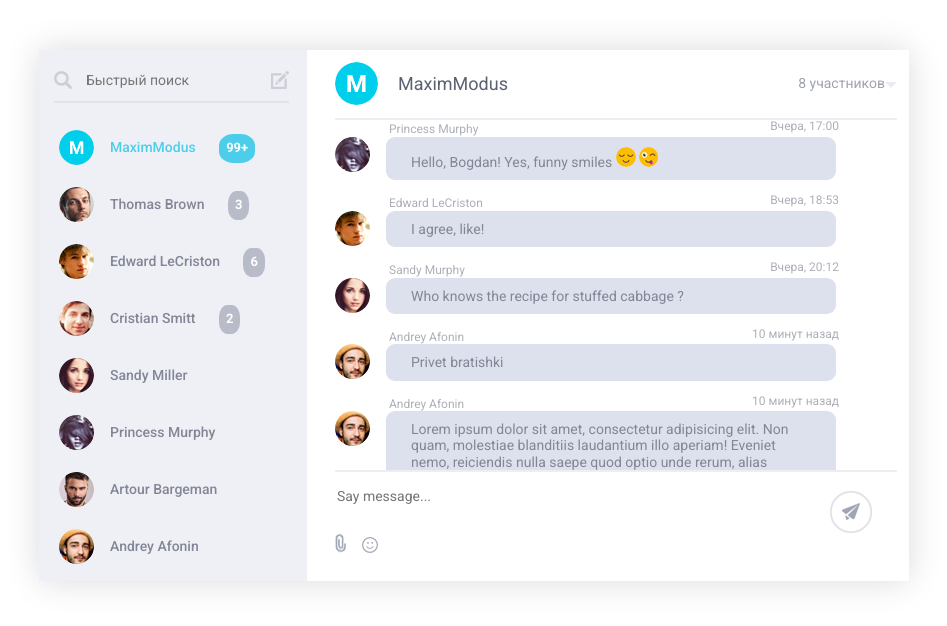
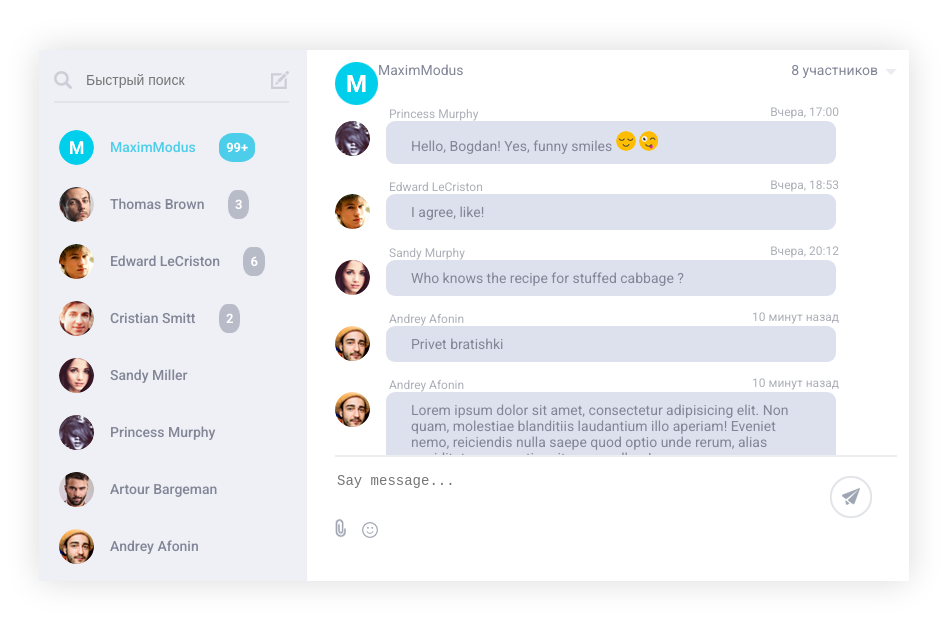
Before and after one commit to plainview1/chat, a plain HTML site: page index.html in a window 1280 px wide. Both pictures are taken after a click on the element 1017 px from the left and 512 px from the top of the page. Shown: the whole page, without its empty margins (166-1113 px from the left). Drawn offline with nearby package versions, Linux system fonts and the light colour scheme.

Commit message:
Update index.html

```diff
--- a/index.html
+++ b/index.html
@@ -5,8 +5,6 @@
 	<title>Test</title>
 	<link href='https://fonts.googleapis.com/css?family=Roboto:400,500,700' rel='stylesheet' type='text/css'>
 	<link rel="stylesheet" href="custom.css">
-	<link rel="stylesheet" href="normalize.css">
-<script type="text/javascript" src="http://ajax.googleapis.com/ajax/libs/jquery/1.4.2/jquery.min.js"></script>
 </head>
 <body>
 	<div class="container">
@@ -60,11 +58,15 @@
 		<!-- Window Start -->
 
 		<div class="window">
-			<div class="w-header">
+			<div class="masthead">
 				<img src="img/big1.png" alt="" class="fl">
 				<a>MaximModus</a>
-				<span class="count fr spoiler_links" id="count" onclick="count()">8 участников<span class="icon icon-dropdown"></span>
-					<div id="myDropdown" class="dropdown-content spoiler_body">
+				<span class="count fr">
+					<a href="#" class="toggle">
+						8 участников&nbsp;
+						<span class="icon icon-dropdown"></span>
+					</a>
+					<div class="dropdown-content">
 						<div class="user">
 							<img src="img/2.png" alt="">
 							<a href="">Thomas Brown</a>
@@ -105,7 +107,7 @@
 					</div>
 					<div class="msg-body">
 						<img src="img/6.png" alt="" class="fl">
-						<p class="">
+						<p class="post">
 							Hello, Bogdan! Yes, funny smiles
 							<img src="img/smiles.png" alt="" class="msg-smile shy">
 							<img src="img/smiles.png" alt="" class="msg-smile blink">
@@ -120,7 +122,7 @@
 					</div>
 					<div class="msg-body">
 						<img src="img/3.png" alt="" class="fl">
-						<p class="">I agree, like!</p>
+						<p class="post">I agree, like!</p>
 					</div>
 				</div>
 				<div class="message">
@@ -130,7 +132,7 @@
 					</div>
 					<div class="msg-body">
 						<img src="img/5.png" alt="" class="fl">
-						<p class="">Who knows the recipe for stuffed cabbage ?</p>
+						<p class="post">Who knows the recipe for stuffed cabbage ?</p>
 					</div>
 				</div>
 				<div class="message">
@@ -140,7 +142,7 @@
 					</div>
 					<div class="msg-body">
 						<img src="img/8.png" alt="" class="fl">
-						<p class="">Privet bratishki</p>
+						<p class="post">Privet bratishki</p>
 					</div>
 				</div>
 				<div class="message">
@@ -150,18 +152,16 @@
 					</div>
 					<div class="msg-body">
 						<img src="img/8.png" alt="" class="fl">
-						<p class="">Lorem ipsum dolor sit amet, consectetur adipisicing elit. Non quam, molestiae blanditiis laudantium illo aperiam! Eveniet nemo, reiciendis nulla saepe quod optio unde rerum, alias cupiditate praesentium itaque, a ullam!</p>
+						<p class="post">Lorem ipsum dolor sit amet, consectetur adipisicing elit. Non quam, molestiae blanditiis laudantium illo aperiam! Eveniet nemo, reiciendis nulla saepe quod optio unde rerum, alias cupiditate praesentium itaque, a ullam!</p>
 					</div>
 				</div>
 			</div>
 			<div class="form-group">
-
-					<textarea name="test" id="" placeholder="Say message..."></textarea>
-					<span class="icon-send icon fr"></span>
-
+				<textarea name="test" class="input" placeholder="Say message..."></textarea>
+				<span class="icon icon-send send"></span><br>
 				<span class="icon icon-attach"></span>
-				<span class="icon icon-smiles dropbtn" onclick="smiles()">
-					<div class="dropdown-smiles" id="smiles">
+				<span class="icon icon-smiles toggle-smiles">
+					<div class="dropdown-smiles">
 						<div class="row">
 							<img src="img/smiles.png" class="smile regular">
 							<img src="img/smiles.png" class="smile shy">
@@ -192,31 +192,47 @@
 			</div>
 		</div>
 	</div>
+<script type="text/javascript" src="http://ajax.googleapis.com/ajax/libs/jquery/1.12.2/jquery.min.js"></script>
 <script>
-/* When the user clicks on the button,
-toggle between hiding and showing the dropdown content */
-function count() {
-    document.getElementById("myDropdown").classList.toggle("show");
-}
 
-function smiles() {
-	document.getElementById("smiles").classList.toggle("show");
-}
+	var main = function(){
 
-// Close the dropdown menu if the user clicks outside of it
-// window.onclick = function(event) {
-//   if (!event.target.matches('.dropbtn')) {
+		$('.toggle').click(function(){
+			$('.dropdown-content').css("left", "40px");
+			$('.dropdown-content').toggle().animate({left: "-7px"}, 5);
+		});
 
-//     var dropdowns = document.getElementsByClassName("dropdown-content");
-//     var i;
-//     for (i = 0; i < dropdowns.length; i++) {
-//       var openDropdown = dropdowns[i];
-//       if (openDropdown.classList.contains('show')) {
-//         openDropdown.classList.remove('show');
-//       }
-//     }
-//   }
-// }
+		$('.toggle-smiles').click(function(){
+			$('.dropdown-smiles').css("bottom", "0px");
+			$('.dropdown-smiles').toggle().animate({bottom: "30px"}, 5);
+		});
+
+		$('.send').click(function(){
+			var post = $('.input').val();
+			$('<p class="post">').text(post).appendTo('.dialog');
+		})
+
+
+
+		// Hide modals
+		$(document).mouseup(function(e) {
+			var modal = $(".dropdown-smiles");
+
+			if (!modal.is(e.target) && modal.has(e.target).length === 0) {
+				modal.hide();
+			}
+
+			var modal = $(".dropdown-content");
+
+			if (!modal.is(e.target) && modal.has(e.target).length === 0) {
+				modal.hide();
+			}
+		});
+
+	};
+
+	$(document).ready(main);
+
 </script>
 </body>
 </html>
```
